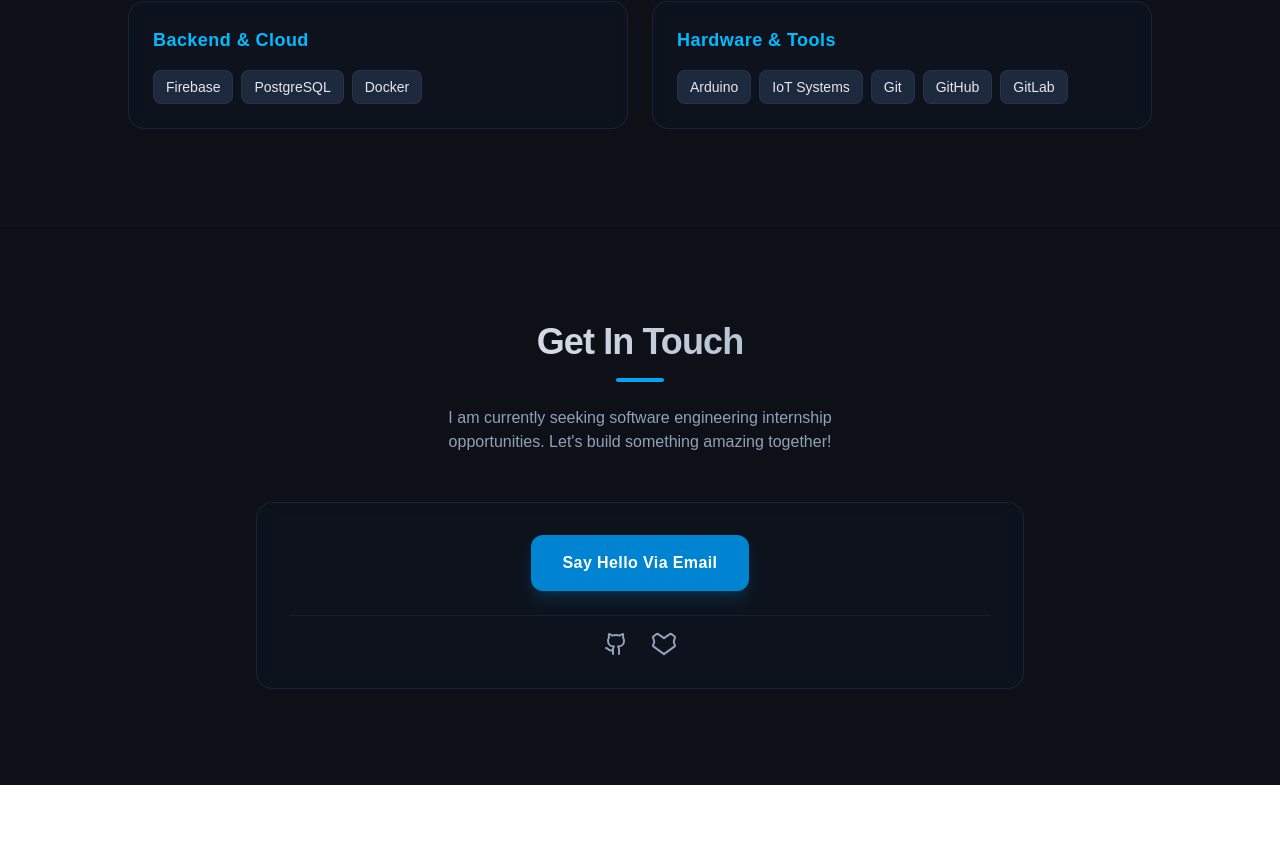
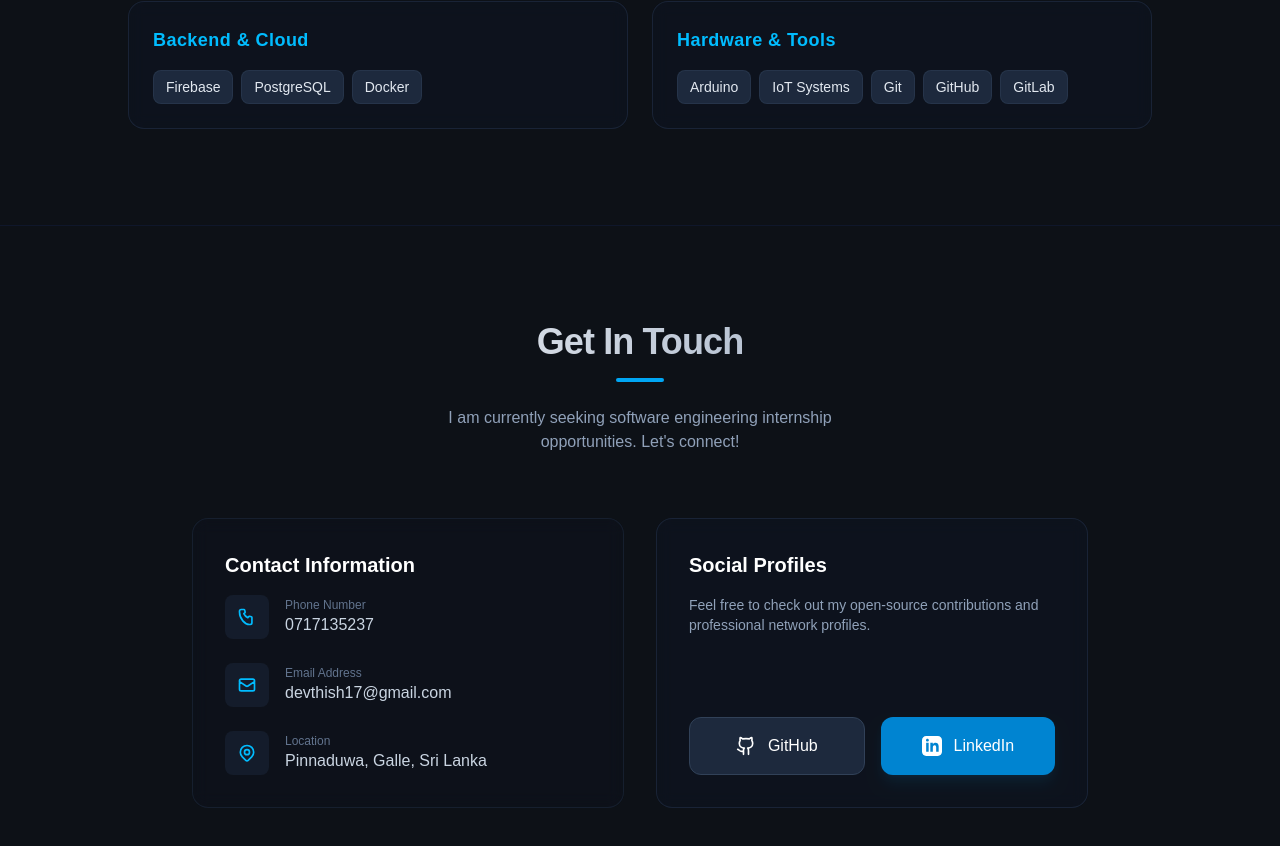
Before and after one commit to deVThish/venusha-portfolio, a Next.js app: page / in a window 1280 px wide. Shown: the part 2721-3567 px from the top of the page. Before the commit the page ends 3506 px from the top, so only its background shows below. Built offline with nearby package versions, Linux system fonts and the light colour scheme.

Commit message:
Contact page updated

```diff
--- a/app/components/Contact.tsx
+++ b/app/components/Contact.tsx
@@ -8,72 +8,169 @@ export default function Contact() {
       id="contact"
       className="relative py-24 px-6 bg-[#0d1117] text-white border-t border-slate-900"
     >
-      <div className="max-w-3xl mx-auto text-center relative z-10">
-        <div className="space-y-4 mb-12">
+      <div className="max-w-4xl mx-auto relative z-10">
+        <div className="text-center space-y-4 mb-16">
           <h2 className="text-3xl md:text-4xl font-bold tracking-tight bg-gradient-to-r from-white to-slate-400 bg-clip-text text-transparent">
             Get In Touch
           </h2>
           <div className="h-1 w-12 bg-sky-500 rounded-full mx-auto" />
           <p className="text-slate-400 max-w-md mx-auto pt-2">
             I am currently seeking software engineering internship
-            opportunities. Let&apos;s build something amazing together!
+            opportunities. Let&apos;s connect!
           </p>
         </div>
 
+        <div className="grid grid-cols-1 md:grid-cols-2 gap-8 items-start">
           <motion.div
-          initial={{ opacity: 0, y: 20 }}
-          whileInView={{ opacity: 1, y: 0 }}
+            initial={{ opacity: 0, x: -20 }}
+            whileInView={{ opacity: 1, x: 0 }}
             viewport={{ once: true }}
-          transition={{ duration: 0.5 }}
-          className="p-8 rounded-2xl bg-slate-900/30 border border-slate-800/80 backdrop-blur-sm space-y-6"
+            className="space-y-6 p-8 rounded-2xl bg-slate-900/20 border border-slate-800/60 backdrop-blur-sm"
           >
-          <a
-            href="mailto:venushathishan@gmail.com"
-            className="inline-flex items-center justify-center w-full sm:w-auto px-8 py-4 rounded-xl bg-sky-600 hover:bg-sky-500 text-white font-semibold transition-colors duration-200 shadow-lg shadow-sky-600/20 tracking-wide"
-          >
-            Say Hello Via Email
-          </a>
+            <h3 className="text-xl font-semibold text-white mb-4">
+              Contact Information
+            </h3>
 
-          <div className="flex justify-center items-center gap-6 pt-4 border-t border-slate-800/60">
-            <a
-              href="https://github.com/venushathishan"
-              target="_blank"
-              rel="noopener noreferrer"
-              className="text-slate-400 hover:text-white transition-colors"
-            >
+            <div className="flex items-center gap-4 text-slate-300">
+              <div className="p-3 rounded-lg bg-slate-800/50 text-sky-400">
                 <svg
-                className="w-6 h-6"
+                  className="w-5 h-5"
                   fill="none"
                   stroke="currentColor"
                   strokeWidth="2"
                   viewBox="0 0 24 24"
+                >
+                  <path
                     strokeLinecap="round"
                     strokeLinejoin="round"
+                    d="M3 5a2 2 0 012-2h3.28a1 1 0 01.94.725l.548 2.2a1 1 0 01-.321.988l-1.305.98a10.582 10.582 0 004.872 4.872l.98-1.305a1 1 0 01.988-.321l2.2.548a1 1 0 01.725.94V19a2 2 0 01-2 2h-1C9.716 21 3 14.284 3 6V5z"
+                  />
+                </svg>
+              </div>
+              <div>
+                <p className="text-xs text-slate-500">Phone Number</p>
+                <a
+                  href="tel:0717135237"
+                  className="hover:text-sky-400 transition-colors"
                 >
-                <path d="M15 22v-4a4.8 4.8 0 0 0-1-3.5c3 0 6-2 6-5.5.08-1.25-.27-2.48-1-3.5.28-1.15.28-2.35 0-3.5 0 0-1 0-3 1.5-2.64-.5-5.36-.5-8 0C6 2 5 2 5 2c-.3 1.15-.3 2.35 0 3.5A5.403 5.403 0 0 0 4 9c0 3.5 3 5.5 6 5.5-.39.49-.68 1.05-.85 1.65-.17.6-.22 1.23-.15 1.85v4" />
-                <path d="M9 18c-4.51 2-5-2-7-2" />
-              </svg>
+                  0717135237
                 </a>
-            <a
-              href="https://gitlab.com/vthish-dev"
-              target="_blank"
-              rel="noopener noreferrer"
-              className="text-slate-400 hover:text-white transition-colors"
-            >
-              <svg className="w-6 h-6" fill="currentColor" viewBox="0 0 24 24">
-                <path
-                  d="M22.65 14.39L12 22.13 1.35 14.39a.84.84 0 0 1-.3-.94l1.22-3.76L1 5.4a.84.84 0 0 1 .3-.94l3.52-2.56a.84.84 0 0 1 .94 0L12 6.18l6.24-4.28a.84.84 0 0 1 .94 0l3.52 2.56a.84.84 0 0 1 .3.94l-1.27 4.29 1.22 3.76a.84.84 0 0 1-.3.94z"
+              </div>
+            </div>
+
+            <div className="flex items-center gap-4 text-slate-300">
+              <div className="p-3 rounded-lg bg-slate-800/50 text-sky-400">
+                <svg
+                  className="w-5 h-5"
                   fill="none"
                   stroke="currentColor"
                   strokeWidth="2"
+                  viewBox="0 0 24 24"
+                >
+                  <path
                     strokeLinecap="round"
                     strokeLinejoin="round"
+                    d="M3 8l7.89 5.26a2 2 0 002.22 0L21 8M5 19h14a2 2 0 002-2V7a2 2 0 00-2-2H5a2 2 0 00-2 2v10a2 2 0 002 2z"
                   />
                 </svg>
+              </div>
+              <div>
+                <p className="text-xs text-slate-500">Email Address</p>
+                <a
+                  href="mailto:devthish17@gmail.com"
+                  className="hover:text-sky-400 transition-colors"
+                >
+                  devthish17@gmail.com
+                </a>
+              </div>
+            </div>
+
+            <div className="flex items-center gap-4 text-slate-300">
+              <div className="p-3 rounded-lg bg-slate-800/50 text-sky-400">
+                <svg
+                  className="w-5 h-5"
+                  fill="none"
+                  stroke="currentColor"
+                  strokeWidth="2"
+                  viewBox="0 0 24 24"
+                >
+                  <path
+                    strokeLinecap="round"
+                    strokeLinejoin="round"
+                    d="M17.657 16.657L13.414 20.9a1.998 1.998 0 01-2.827 0l-4.244-4.243a8 8 0 1111.314 0z"
+                  />
+                  <path
+                    strokeLinecap="round"
+                    strokeLinejoin="round"
+                    d="M15 11a3 3 0 11-6 0 3 3 0 016 0z"
+                  />
+                </svg>
+              </div>
+              <div>
+                <p className="text-xs text-slate-500">Location</p>
+                <p>Pinnaduwa, Galle, Sri Lanka</p>
+              </div>
+            </div>
+          </motion.div>
+
+          <motion.div
+            initial={{ opacity: 0, x: 20 }}
+            whileInView={{ opacity: 1, x: 0 }}
+            viewport={{ once: true }}
+            className="p-8 rounded-2xl bg-slate-900/30 border border-slate-800/80 backdrop-blur-sm h-full flex flex-col justify-between space-y-6"
+          >
+            <div className="space-y-4">
+              <h3 className="text-xl font-semibold text-white">
+                Social Profiles
+              </h3>
+              <p className="text-slate-400 text-sm">
+                Feel free to check out my open-source contributions and
+                professional network profiles.
+              </p>
+            </div>
+
+            <div className="flex flex-col sm:flex-row gap-4 w-full">
+              <a
+                href="https://github.com/deVThish"
+                target="_blank"
+                rel="noopener noreferrer"
+                className="flex items-center justify-center gap-3 px-6 py-4 rounded-xl bg-slate-800 hover:bg-slate-700/80 text-white font-medium transition-colors border border-slate-700 w-full"
+              >
+                <svg
+                  className="w-5 h-5"
+                  fill="none"
+                  stroke="currentColor"
+                  strokeWidth="2"
+                  viewBox="0 0 24 24"
+                >
+                  <path
+                    strokeLinecap="round"
+                    strokeLinejoin="round"
+                    d="M15 22v-4a4.8 4.8 0 0 0-1-3.5c3 0 6-2 6-5.5.08-1.25-.27-2.48-1-3.5.28-1.15.28-2.35 0-3.5 0 0-1 0-3 1.5-2.64-.5-5.36-.5-8 0C6 2 5 2 5 2c-.3 1.15-.3 2.35 0 3.5A5.403 5.403 0 0 0 4 9c0 3.5 3 5.5 6 5.5-.39.49-.68 1.05-.85 1.65-.17.6-.22 1.23-.15 1.85v4M9 18c-4.51 2-5-2-7-2"
+                  />
+                </svg>
+                GitHub
+              </a>
+
+              <a
+                href="https://www.linkedin.com/in/venusha-thishan"
+                target="_blank"
+                rel="noopener noreferrer"
+                className="flex items-center justify-center gap-3 px-6 py-4 rounded-xl bg-sky-600 hover:bg-sky-500 text-white font-medium transition-colors shadow-lg shadow-sky-600/10 w-full"
+              >
+                <svg
+                  className="w-5 h-5"
+                  fill="currentColor"
+                  viewBox="0 0 24 24"
+                >
+                  <path d="M19 0h-14c-2.761 0-5 2.239-5 5v14c0 2.761 2.239 5 5 5h14c2.762 0 5-2.239 5-5v-14c0-2.761-2.238-5-5-5zm-11 19h-3v-11h3v11zm-1.5-12.268c-.966 0-1.75-.79-1.75-1.764s.784-1.764 1.75-1.764 1.75.79 1.75 1.764-.783 1.764-1.75 1.764zm13.5 12.268h-3v-5.604c0-3.368-4-3.113-4 0v5.604h-3v-11h3v1.765c1.396-2.586 7-2.777 7 2.476v6.759z" />
+                </svg>
+                LinkedIn
               </a>
             </div>
           </motion.div>
         </div>
+      </div>
     </section>
   );
 }
```
Lines whose indentation alone changed are shown as unchanged.
